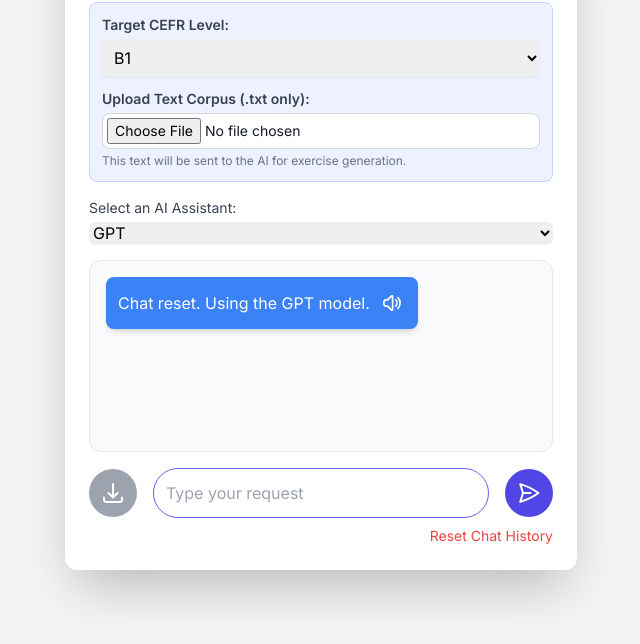
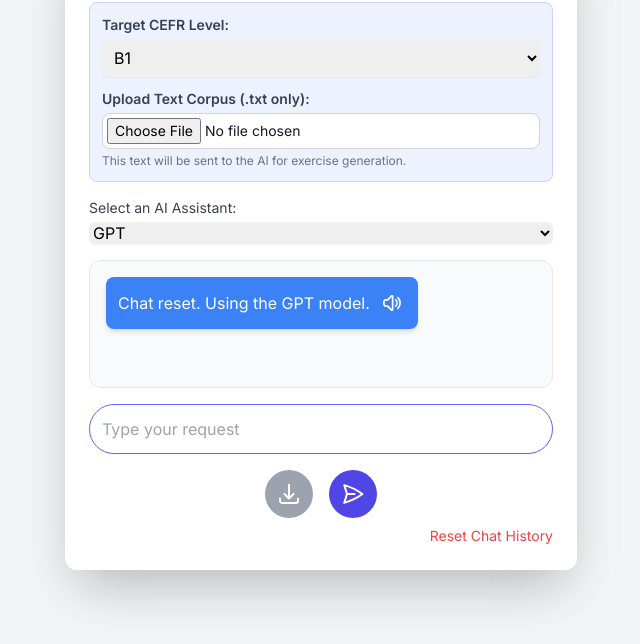
Before and after one commit to fgerodim/chat_assistant, a plain HTML site: page index.html in a window 1280 px wide. Shown: the part 150-794 px from the top of the page, without its empty margins (319-959 px from the left). Drawn offline with nearby package versions, Linux system fonts and the light colour scheme.

Commit message:
change interface buttons

```diff
--- a/index.html
+++ b/index.html
@@ -47,18 +47,31 @@
         </div>
 
 
-        <div class="flex items-center space-x-4">
+        <div class="flex flex-col space-y-4">
+
+    <input type="text" id="prompt-input" placeholder="Type your request" class="w-full rounded-full p-3 border border-gray-300 focus:outline-none focus:border-indigo-500 shadow-sm text-gray-800">
+
+    <div class="flex items-center justify-center space-x-4">
+
+        <!--button id="regenerate-btn" class="bg-blue-600 text-white rounded-full p-3 w-12 h-12 flex items-center justify-center hover:bg-blue-700 transition-colors duration-200 focus:outline-none focus:ring-2 focus:ring-blue-500 focus:ring-offset-2 disabled:bg-gray-400" title="Regenerate last response" disabled>
+            <svg xmlns="http://www.w3.org/2000/svg" fill="none" viewBox="0 0 24 24" stroke-width="2" stroke="currentColor" class="w-6 h-6">
+              <path stroke-linecap="round" stroke-linejoin="round" d="M16.023 9.348h4.992v-.001M2.985 19.644v-4.992m0 0h4.992m-4.993 0l3.181 3.183a8.25 8.25 0 0013.803-3.7M4.031 9.865a8.25 8.25 0 0113.803-3.7l3.181 3.182m0 0v-4.992m0 4.992h-4.992" />
+            </svg>
+        </button-->
+
         <button id="download-btn" class="bg-green-600 text-white rounded-full p-3 w-12 h-12 flex items-center justify-center hover:bg-green-700 transition-colors duration-200 focus:outline-none focus:ring-2 focus:ring-green-500 focus:ring-offset-2 disabled:bg-gray-400" title="Download last response" disabled>
             <svg xmlns="http://www.w3.org/2000/svg" fill="none" viewBox="0 0 24 24" stroke-width="2" stroke="currentColor" class="w-6 h-6">
                 <path stroke-linecap="round" stroke-linejoin="round" d="M3 16.5v2.25A2.25 2.25 0 005.25 21h13.5A2.25 2.25 0 0021 18.75V16.5M16.5 12L12 16.5m0 0L7.5 12m4.5 4.5V3" />
             </svg>
         </button>
-            <input type="text" id="prompt-input" placeholder="Type your request" class="flex-grow rounded-full p-3 border border-gray-300 focus:outline-none focus:border-indigo-500 shadow-sm text-gray-800">
+
         <button id="send-btn" class="bg-indigo-600 text-white rounded-full p-3 w-12 h-12 flex items-center justify-center hover:bg-indigo-700 transition-colors duration-200 focus:outline-none focus:ring-2 focus:ring-indigo-500 focus:ring-offset-2">
             <svg xmlns="http://www.w3.org/2000/svg" fill="none" viewBox="0 0 24 24" stroke-width="2" stroke="currentColor" class="w-6 h-6">
                 <path stroke-linecap="round" stroke-linejoin="round" d="M6 12L3.269 3.126A59.768 59.768 0 0121.485 12 59.77 59.77 0 013.27 20.876L5.999 12zm0 0h7.5" />
             </svg>
         </button>
+
+    </div>
 </div>
 
         <div id="thinking-message" class="text-gray-500 text-sm mt-2 text-center hidden">
```
Lines whose indentation alone changed are shown as unchanged.
